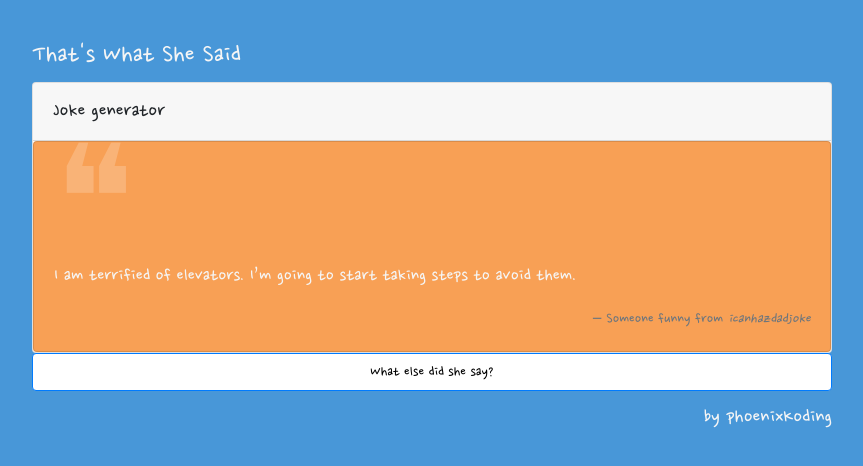
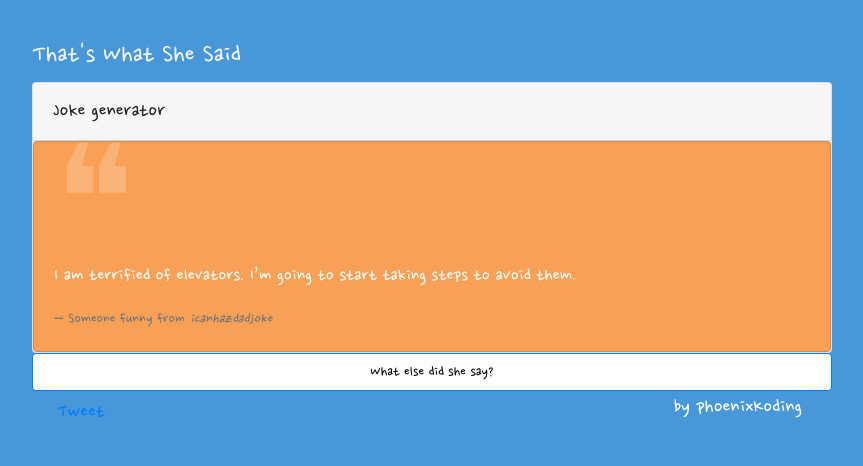
Before and after one commit to jpquense/jokes, a plain HTML site: page index.html in a window 1280 px wide. Shown: the whole page, without its empty margins (53-916 px from the left). Drawn offline with nearby package versions, Linux system fonts and the light colour scheme.

Commit message:
links added to twitter

```diff
--- a/index.html
+++ b/index.html
@@ -16,7 +16,7 @@
 		<header role="banner">
 			<h1>That's What She Said</h1>
 		</header>
-		<main role="main" class>
+		<main role="main">
 			<div class="card">
 				<div class="card-header">
 					Joke generator
@@ -35,8 +35,15 @@
 				<button class="js-btn btn btn-primary btn-block">What else did she say?</button>
 			</section>
 		</main>
-		<footer role="contentinfo">
-			<p>by phoenixKoding</p>
+
+		<footer role="contentinfo" class="row links">
+			<div class="twitter">
+				<!-- can i use a template literal here and how? -->
+				<a href=`https://twitter.com/share?ref_src=twsrc%5Etfw?text=${joke}` class="twitter-share-button col" data-show-count="false">Tweet</a><script async src="https://platform.twitter.com/widgets.js" charset="utf-8"></script>
+			</div>
+
+
+			<p class="col text-right">by phoenixKoding</p>
 		</footer>
 	</div>
 
--- a/main.css
+++ b/main.css
@@ -19,12 +19,7 @@ h1 {
 }
 
 p {
-	color: whitesmoke;
-}
-
-footer {
-	text-align: right;
-	margin-top: 10px;
+	color: white;
 }
 
 button.btn {
@@ -37,6 +32,11 @@ button.btn:hover {
 	color: whitesmoke;
 }
 
+.twitter {
+	margin-left: 25px;
+	margin-top: 5px;
+}
+
 .js-color {
 	background-color: #f8a055;
 	color: white;
```
